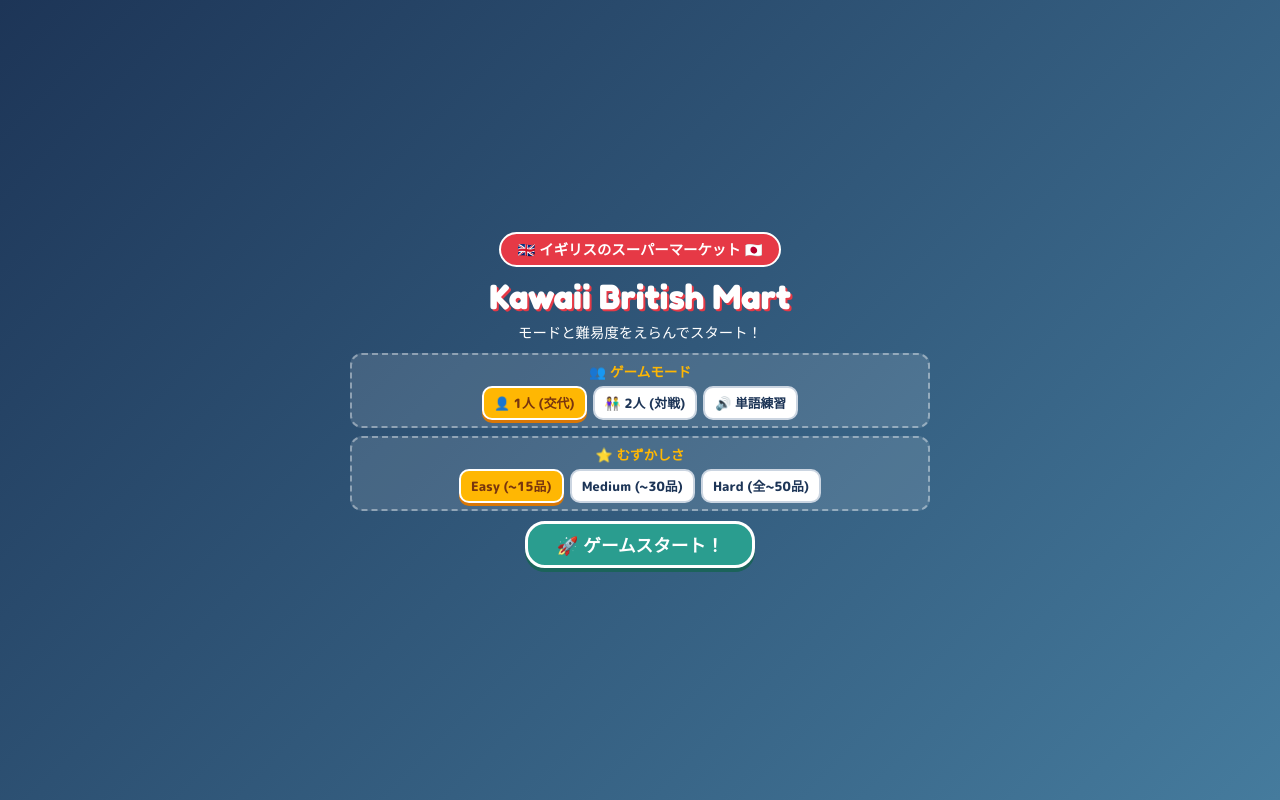
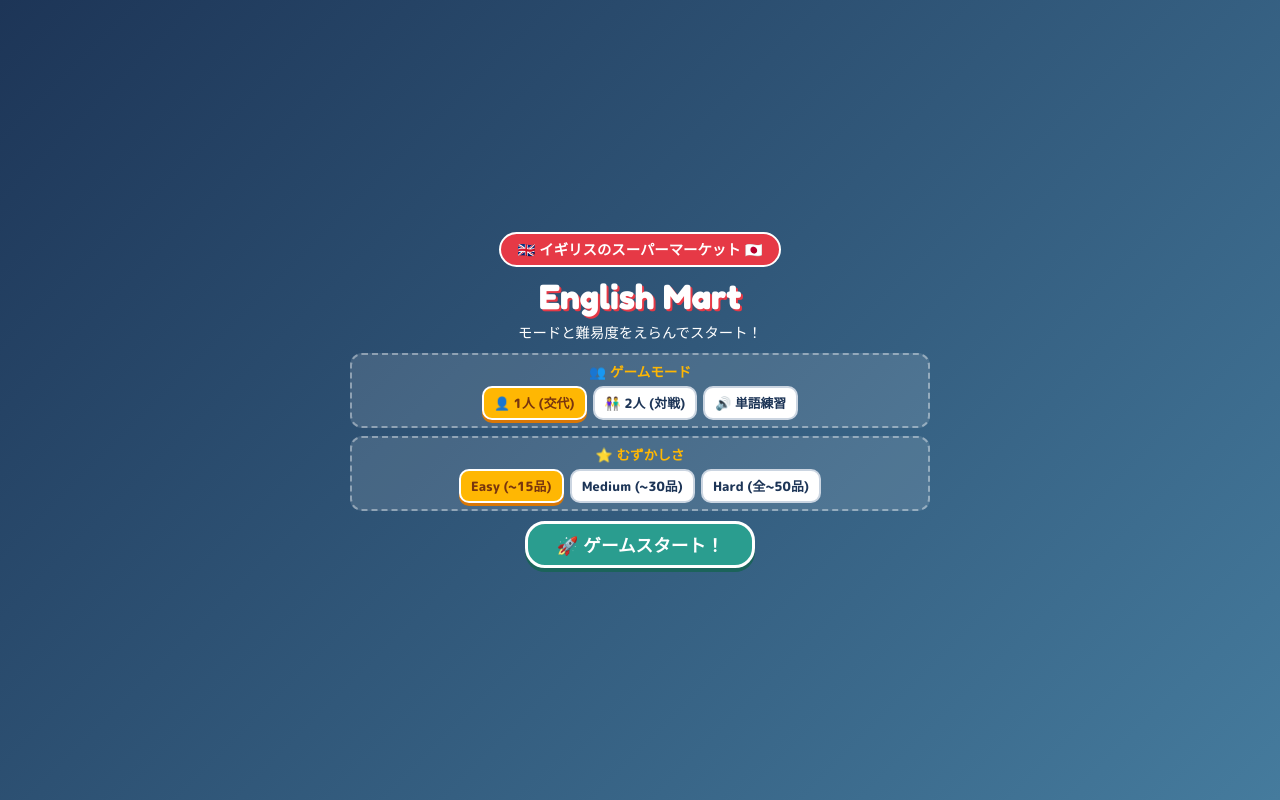
Before and after one commit to dariuszt007/shop-mart, a plain HTML site: page index.html in a window 1280 px wide. Drawn offline with Linux system fonts and the light colour scheme.

Commit message:
Update index.html

```diff
--- a/index.html
+++ b/index.html
@@ -4,7 +4,7 @@
     <meta charset="UTF-8">
     <meta name="viewport" content="width=device-width, initial-scale=1.0, maximum-scale=1.0, user-scalable=no, viewport-fit=cover">
     <meta name="apple-mobile-web-app-capable" content="yes">
-    <title>Kawaii British Mart - Mega Edition</title>
+    <title>English Mart - Mega Edition</title>
     <link href="https://fonts.googleapis.com/css2?family=Fredoka:wght@500;700&family=M+PLUS+Rounded+1c:wght@500;800&display=swap" rel="stylesheet">
     <style>
         :root {
@@ -595,7 +595,7 @@
     <!-- EKRAN STARTOWY -->
     <div id="start-screen">
         <div class="title-badge">🇬🇧 イギリスのスーパーマーケット 🇯🇵</div>
-        <h1>Kawaii British Mart</h1>
+        <h1>English Mart</h1>
         <p style="font-size: 0.9rem; margin: 0 0 5px 0;">モードと難易度をえらんでスタート！</p>
 
         <div class="setup-section">
```
